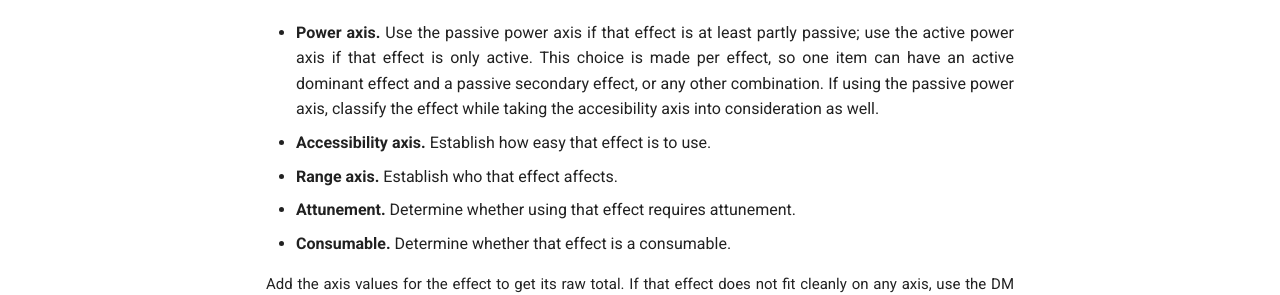
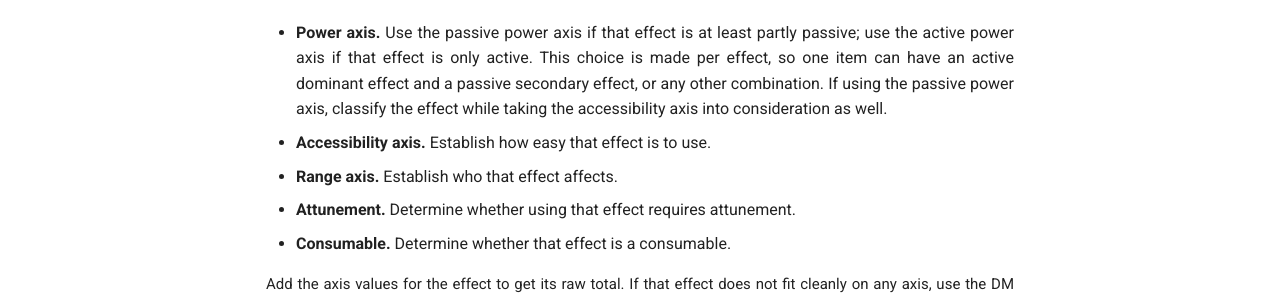
Before and after one commit to NyusSsong/DnD5E_Homebrew_Compendium, an MkDocs documentation site: the page built from docs/snippets/compendium/rules/magic_items.md, in a window 1280 px wide and 900 px high, scrolled down 2122 px. Shown: the part 237-532 px from the top of the window. Built offline with MkDocs 1.6.1 and Material for MkDocs 9.7.7, drawn with Linux system fonts in a browser that asks for light colours; comment, search, counter and statistics services are not loaded.

Commit message:
fix: correct spelling of "accessibility" in magic items guidelines

```diff
--- a/docs/snippets/compendium/rules/magic_items.md
+++ b/docs/snippets/compendium/rules/magic_items.md
@@ -63,7 +63,7 @@ The following guidelines establish a series of modifiers that can be applied to
 
 Typically, choose up to three effects to be evaluated and order them from strongest to weakest. Score each effect separately instead of collapsing the whole item into a single power rating. The axes are checked against each effect individually, using the same axis tables as the rest of this section. For each relevant effect, determine:
 
-- **Power axis.** Use the passive power axis if that effect is at least partly passive; use the active power axis if that effect is only active. This choice is made per effect, so one item can have an active dominant effect and a passive secondary effect, or any other combination. If using the passive power axis, classify the effect while taking the accesibility axis into consideration as well.
+- **Power axis.** Use the passive power axis if that effect is at least partly passive; use the active power axis if that effect is only active. This choice is made per effect, so one item can have an active dominant effect and a passive secondary effect, or any other combination. If using the passive power axis, classify the effect while taking the accessibility axis into consideration as well.
 - **Accessibility axis.** Establish how easy that effect is to use.
 - **Range axis.** Establish who that effect affects.
 - **Attunement.** Determine whether using that effect requires attunement.
```
